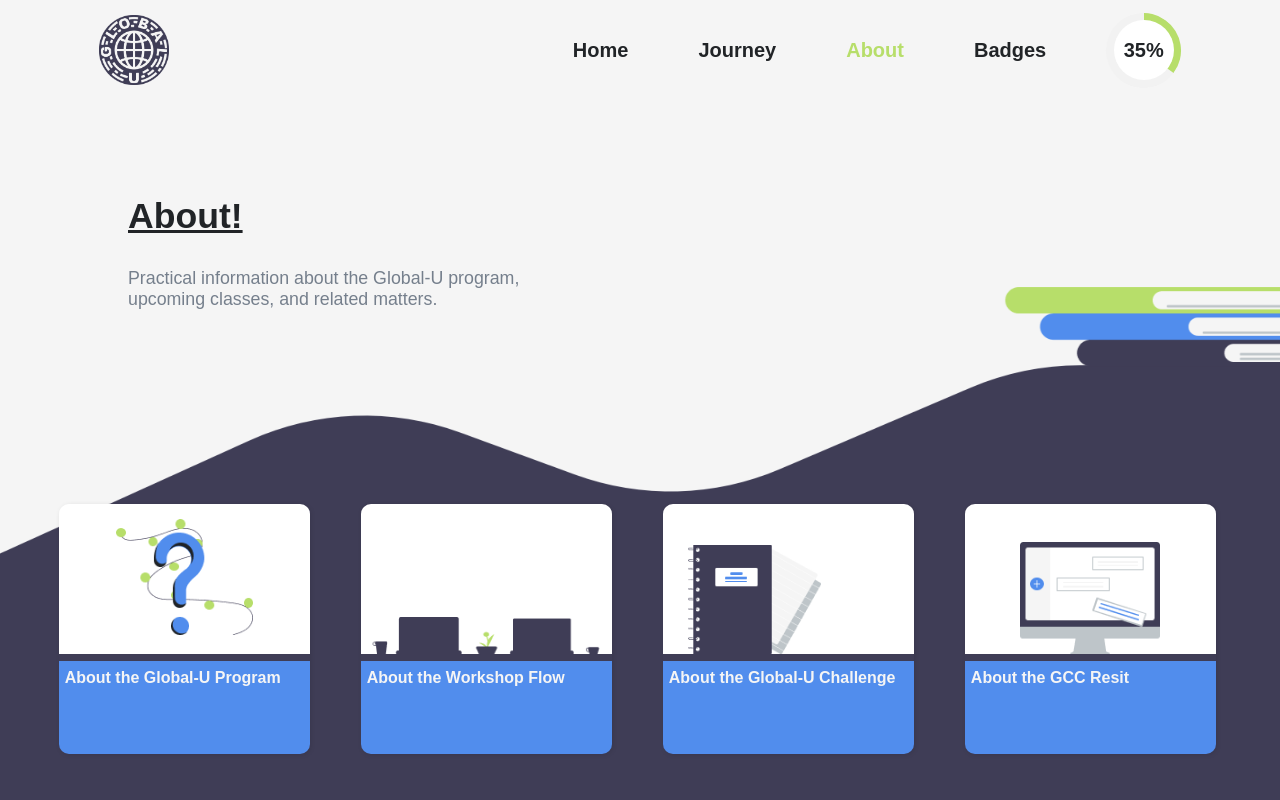
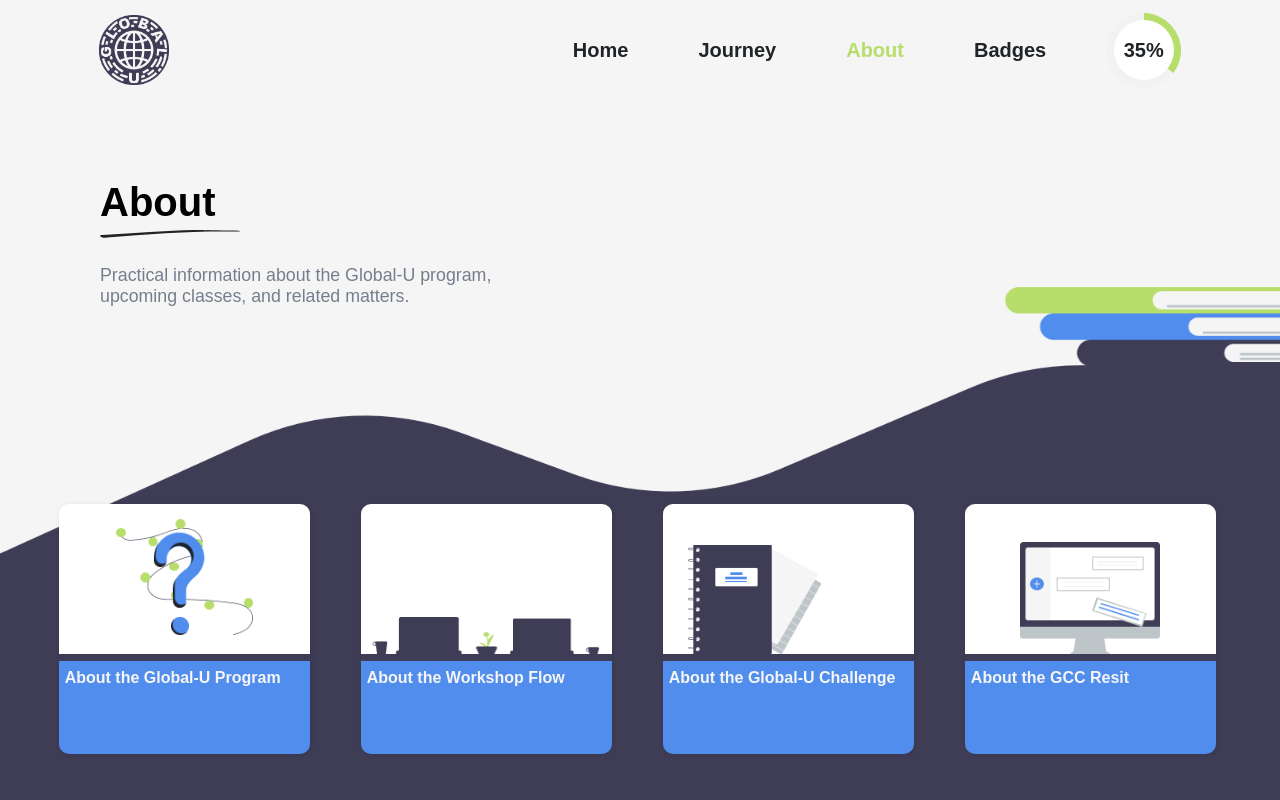
Before and after one commit to titouandeschanels/GlobalCitizenship, a React (Create React App) app in the folder gccapp/: page /about in a window 1280 px wide. Shown: the top 800 px of the page. Built offline with nearby package versions, Linux system fonts and the light colour scheme.

Commit message:
Underline icon

```diff
--- a/gccapp/src/components/background/elements.js
+++ b/gccapp/src/components/background/elements.js
@@ -1,7 +1,10 @@
 import styled from "styled-components";
 import backgroundHomepage from '../../assets/homepage/background-wave.png';
 import backgroundAboutpage from '../../assets/aboutpage/background-wave-about.png';
-import { Gray, Indigo, Orange, White, Black } from '../../colors';
+import { Gray, Indigo, Orange, White } from '../../colors';
+import { ReactComponent as TitleIcon } from "../../assets/icons/title-icon.svg";
+import { ReactComponent as TitleIconOrange } from "../../assets/icons/title-icon-orange.svg";
+
 
 export const BackgroundPictureHome = styled.div`
     position: relative;
@@ -40,7 +43,7 @@ export const TextStyleSmall = styled.div`
     color: ${Gray};
     position: absolute;
     top: 7vh;
-    left: 10vw;
+    margin-left: 100px;
     user-select: none;
 `;
 
@@ -57,15 +60,43 @@ export const TextStyleBig = styled.div`
 
 export const ColoredText = styled.span`
     color: ${Orange};
-    text-decoration: underline;
     user-select: none;
 `;
 
-export const UnderlinedText = styled.span`
-    color: ${Black};
-    text-decoration: underline;
-    user-select: none;
+export const TitleAbout = styled.div`
+    position: relative;
+    font-weight: 600;
+    font-size: 40px;
+    padding-top: 20px;
+    margin-left: 100px;
+    width: 140px;
 `;
+
+export const TitleIconWrapperAbout = styled(TitleIcon)`
+    position: absolute;
+    width: 100%;
+    height: auto;
+    padding-top: 50px;
+    left: 0;
+`;
+
+export const TitleHome = styled.div`
+    position: relative;
+    font-weight: 600;
+    font-size: 4vh;
+    padding-top: 12vh;
+    margin-left: 100px;
+    width: 50vh;
+`;
+
+export const TitleIconWrapperHome = styled(TitleIconOrange)`
+    position: absolute;
+    width: 55%;
+    height: auto;
+    padding-top: 5vh;
+    left: 0;
+`;
+
 
 export const Subtitle = styled.div`
     font-family: Arial, sans-serif;
@@ -73,7 +104,7 @@ export const Subtitle = styled.div`
     font-weight: lighter;
     color: ${Gray};
     position: absolute;
-    top: 21vh;
-    left: 10vw;
+    padding-top: 40px;
+    margin-left: 100px;
     user-select: none;
 `;
--- a/gccapp/src/components/background/index-about.tsx
+++ b/gccapp/src/components/background/index-about.tsx
@@ -1,5 +1,5 @@
 import React from "react";
-import { BackgroundPictureAbout, Subtitle, TextStyleBig, UnderlinedText} from "./elements";
+import { BackgroundPictureAbout, Subtitle, TitleAbout, TitleIconWrapperAbout } from "./elements";
 
 interface BackgroundAboutpageProps {
     name: string;
@@ -9,14 +9,15 @@ const BackgroundAboutpage: React.FC<BackgroundAboutpageProps> = () => {
     return (
         <BackgroundPictureAbout>
             <div>
-                <TextStyleBig>
-                    <UnderlinedText>About!</UnderlinedText>
-                </TextStyleBig>
+                <TitleAbout>
+                    About
+                    <TitleIconWrapperAbout />
+                </TitleAbout>
             </div>
             <div>
                 <Subtitle>
                     Practical information about the Global-U program,
-                    <br/>
+                    <br />
                     upcoming classes, and related matters.
                 </Subtitle>
             </div>
--- a/gccapp/src/components/background/index-home.tsx
+++ b/gccapp/src/components/background/index-home.tsx
@@ -1,5 +1,5 @@
 import React from "react";
-import { BackgroundPictureHome, TextStyleSmall, TextStyleBig, ColoredText, MapContainer, MapImage } from "./elements";
+import { BackgroundPictureHome, TextStyleSmall, ColoredText, MapContainer, MapImage, TitleHome, TitleIconWrapperHome } from "./elements";
 import backgroundMap from '../../assets/homepage/background-map.png';
 
 interface BackgroundHomepageProps {
@@ -17,9 +17,12 @@ const BackgroundHomepage: React.FC<BackgroundHomepageProps> = ({ name }) => {
                 <TextStyleSmall>Welcome, {name}!</TextStyleSmall>
             </div>
             <div>
-                <TextStyleBig>
-                    Your journey to become a <br /><ColoredText>global citizen</ColoredText> starts now!
-                </TextStyleBig>
+            <TitleHome>
+                    Your journey to become a <br />
+                    <ColoredText>global citizen </ColoredText>
+                    <TitleIconWrapperHome />
+                    starts now!
+                    </TitleHome>
             </div>
         </BackgroundPictureHome>
     )
--- a/gccapp/src/components/journey/elements.js
+++ b/gccapp/src/components/journey/elements.js
@@ -14,28 +14,33 @@ export const JourneyLayout = styled.div`
 
 export const Title = styled.div`
     position: relative;
-    margin-left: 200px;
+    margin-left: 100px;
     padding-top: 50px;
     font-weight: 600;
-    font-size: 45px;
+    font-size: 40px;
     height: 75px;
     width: 217px;
 `;
-export const Description = styled.div`
-    color : ${Gray};
-    font-size: 22px;
-    font-weight: 550;
-    width: 50%;
-    margin-top: 50px;
-    margin-left: 200px;
-`
+
 export const TitleIconWrapper = styled(TitleIcon)`
     position: absolute;
-    width: 100%;
+    width: 80%;
     height: auto;
-    padding-top: 55px;
+    padding-top: 50px;
     left: 0;
 `;
+
+export const Description = styled.div`
+    font-family: Arial, sans-serif;
+    font-size: calc(1vw + 5px);
+    font-weight: lighter;
+    color: ${Gray};
+    position: absolute;
+    padding-top: 130px;
+    margin-left: 100px;
+    user-select: none;
+`;
+
 export const JourneyBox = styled.div`
     display: flex;
     flex-direction: column;
--- a/gccapp/src/components/submission/elements.js
+++ b/gccapp/src/components/submission/elements.js
@@ -1,5 +1,6 @@
 import styled from "styled-components";
 import { White, LightGray, Green, Gray, Blue } from "../../colors";
+import { ReactComponent as TitleIcon } from "../../assets/icons/title-icon.svg";
 
 export const SubmissionBox = styled.div`
     display: flex;
@@ -18,6 +19,21 @@ export const IntroNavigation = styled.div`
     :last-child {
         font-weight: bold;
     }
+`;
+
+export const Title = styled.div`
+    position: relative;
+    font-weight: 600;
+    font-size: 30px;
+    padding-top: 20px;
+`;
+
+export const TitleIconWrapper = styled(TitleIcon)`
+    position: absolute;
+    width: 100%;
+    height: auto;
+    padding-top: 35px;
+    left: 0;
 `;
 
 export const TitleBox = styled.div`
--- a/gccapp/src/components/submission/index.tsx
+++ b/gccapp/src/components/submission/index.tsx
@@ -17,6 +17,8 @@ import {
     PopupContent,
     ButtonBadgesBook,
     ButtonLater,
+    TitleIconWrapper,
+    Title,
 } from "../submission/elements";
 import Sync from '../../assets/icons/sync.png';
 import { ReactComponent as NavArrow } from "../../assets/icons/intro-navigate-arrow.svg";
@@ -91,7 +93,10 @@ const Submissionlayout: React.FC<SubmissionProps> = () => {
                     <p>Submission Point</p>
                 </IntroNavigation>
                 <TitleBox>
-                    <h2>Submission Point</h2>
+                    <Title>
+                        Submission Point
+                        <TitleIconWrapper />
+                    </Title>
                     <table>
                         <tbody>
                             <tr>
--- a/gccapp/src/components/waveBackgroundBadgesbook/elements.js
+++ b/gccapp/src/components/waveBackgroundBadgesbook/elements.js
@@ -1,6 +1,7 @@
 import styled from "styled-components";
 import waveBackground from '../../assets/wave-badgesbook.png';
-import { White, Indigo, Gray, Black } from "../../colors";
+import { ReactComponent as TitleIcon } from "../../assets/icons/title-icon.svg";
+import { White, Gray } from "../../colors";
 
 export const BackgroundPicture = styled.div`
     background-image: url("${waveBackground}");
@@ -13,21 +14,22 @@ export const BackgroundPicture = styled.div`
     overflow: hidden;
 `;
 
-export const TextStyleBig = styled.div`
-    font-family: Arial, sans-serif;
-    font-size: calc(2vw + 5px);
-    font-weight: bold;
-    color: ${Indigo};
-    position: absolute;
-    top: 3vh;
-    left: 10vw;
-    user-select: none;
+export const Title = styled.div`
+    position: relative;
+    margin-left: 100px;
+    padding-top: 20px;
+    font-weight: 600;
+    font-size: 40px;
+    height: 75px;
+    width: 400px;
 `;
 
-export const UnderlinedText = styled.span`
-    color: ${Black};
-    text-decoration: underline;
-    user-select: none;
+export const TitleIconWrapper = styled(TitleIcon)`
+    position: absolute;
+    width: 80%;
+    height: auto;
+    padding-top: 50px;
+    left: 0;
 `;
 
 export const Subtitle = styled.div`
@@ -36,7 +38,7 @@ export const Subtitle = styled.div`
     font-weight: lighter;
     color: ${Gray};
     position: absolute;
-    top: 9vh;
-    left: 10vw;
+    margin-left: 100px;
+    padding-top: 5px;
     user-select: none;
 `;
--- a/gccapp/src/components/waveBackgroundBadgesbook/index.tsx
+++ b/gccapp/src/components/waveBackgroundBadgesbook/index.tsx
@@ -1,5 +1,5 @@
 import React from "react";
-import { BackgroundPicture, Subtitle, TextStyleBig, UnderlinedText } from "./elements";
+import { BackgroundPicture, Subtitle, Title, TitleIconWrapper } from "./elements";
 
 interface WaveBackgroundProps {
     children?: React.ReactNode;
@@ -9,9 +9,10 @@ const WaveBackground: React.FC<WaveBackgroundProps> = () => {
     return (
         <BackgroundPicture>
             <div>
-                <TextStyleBig>
-                    <UnderlinedText>Badge Collection</UnderlinedText>
-                </TextStyleBig>
+                <Title>
+                    Badge Collection
+                    <TitleIconWrapper />
+                </Title>
             </div>
             <div>
                 <Subtitle>
```
Also changed, not shown: gccapp/src/assets/icons/title-icon-orange.svg (added).
